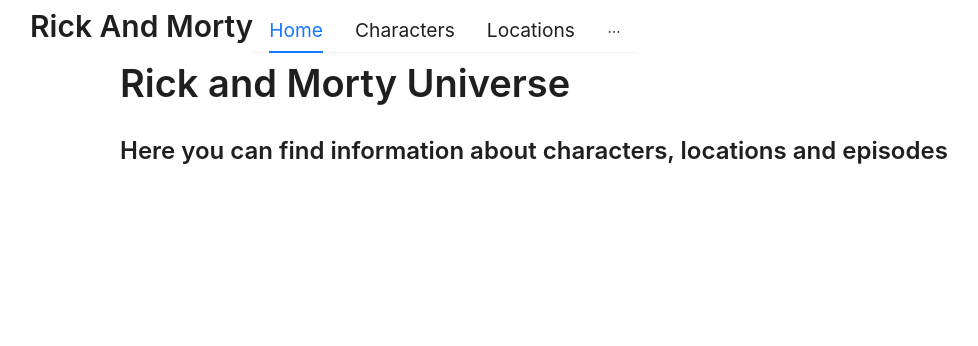
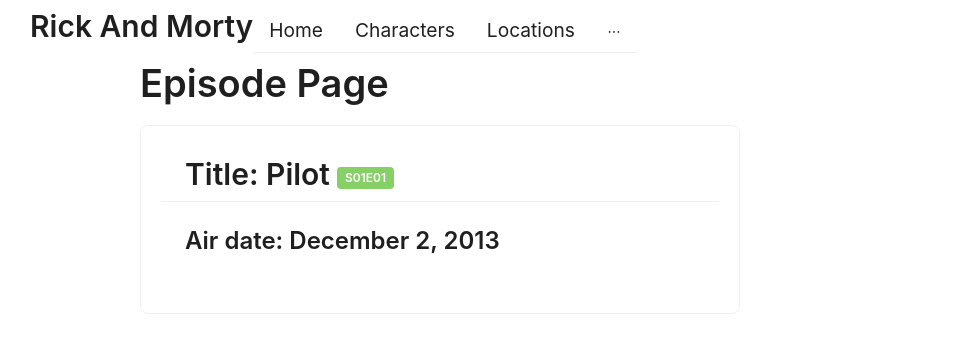
Before and after one commit to Calorific/ts-practice, a React app: page /episodes/1 in a window 1280 px wide. Before the commit this address led to /. Shown: the top 346 px of the page, without its empty margins (20-998 px from the left). Built offline with nearby package versions, Linux system fonts and the light colour scheme.

Commit message:
feat: список эпизодов их отдельные страницы

```diff
--- /dev/null
+++ b/src/pages/EpisodeDetailsPage/episodeDetailsPage.tsx
@@ -0,0 +1,42 @@
+import React, { FC, useEffect, useState } from 'react'
+import { useParams } from 'react-router-dom'
+import { Episode } from '../../shared/api/methods/types'
+import { HttpService } from '../../shared/api/methods/methods'
+import { Card, Tag, Typography } from 'antd'
+
+export const EpisodeDetailsPage: FC = () => {
+  const { id } = useParams()
+  const [episode, setEpisode] = useState<Episode | null>(null)
+
+  useEffect(() => {
+    (async () => {
+      if (!id) return
+      const data = await HttpService.fetchEpisodeById(id)
+      setEpisode(data)
+    })()
+  }, [])
+
+
+  if (!episode)
+    return  <Card style={{ width: 300, height: '100%' }} loading={true}>
+      <Card.Meta title={'loading title'} description={'loading description'} />
+    </Card>
+
+  const title = <div>
+    <Typography.Title level={2} style={{ wordWrap: 'break-word', wordBreak: 'break-word', marginBottom: 0, width: '100%', whiteSpace: 'pre-line', alignContent: 'baseline' }}>
+      <span style={{ display: 'flex', alignItems: 'center'}}>
+        Title: {episode.name}
+        <Tag style={{ marginLeft: 7, marginTop: 8 }} color='#87d068'>
+          {episode.episode}
+        </Tag>
+      </span>
+    </Typography.Title>
+  </div>
+
+  return <div style={{ margin: '0 20px'}}>
+    <Typography.Title>Episode Page</Typography.Title>
+    <Card style={{ maxWidth: '600px', padding: '20px' }} title={title}>
+      <Typography.Title level={3}>Air date: {episode.air_date}</Typography.Title>
+    </Card>
+  </div>
+}
--- /dev/null
+++ b/src/pages/EpisodesPage/episodesPage.tsx
@@ -0,0 +1,25 @@
+import { FC, useEffect, useState } from 'react'
+import { Typography } from 'antd'
+import { Episode } from '../../shared/api/methods/types'
+import { HttpService } from '../../shared/api/methods/methods'
+import { CardList } from '../../shared/ui/CardList/cardList'
+import { CardListItem } from '../../shared/ui/CardList/types'
+
+export const EpisodesPage: FC = () => {
+  const [characters, setCharacters] = useState<Episode[] | null>(null)
+  useEffect(() => {
+    (async () => {
+      const data = await HttpService.fetchEpisodes()
+      setCharacters(data)
+    })()
+  }, [])
+
+  const items: CardListItem[] | null = characters
+      ? characters.map(c => ({ name: c.name, description: c.episode, id: c.id.toString() }))
+      : null
+
+  return <div style={{ display: 'flex', justifyContent: 'center', flexDirection: 'column' }}>
+    <Typography.Title style={{ textAlign: 'center' }}>Episodes</Typography.Title>
+    <CardList items={items} />
+  </div>
+}
--- a/src/shared/api/methods/methods.ts
+++ b/src/shared/api/methods/methods.ts
@@ -16,22 +16,27 @@
 }
 
 const fetchEpisodes = async (): Promise<Episode[]> => {
-  await delay(500)
+  await delay(400)
   return Episodes
 }
 
+const fetchEpisodeById = async (id: string): Promise<Episode | null> => {
+  await delay(400)
+  return Episodes.find(c => c.id.toString() === id) || null
+}
+
 const fetchLocations = async (): Promise<Location[]> => {
-  await delay(500)
+  await delay(400)
   return Locations
 }
 
 const fetchLocationById = async (id: string): Promise<Location | null> => {
-  await delay(0)
+  await delay(400)
   return Locations.find(c => c.id.toString() === id) || null
 }
 
 export const HttpService = {
   fetchCharacters, fetchCharacterById,
   fetchEpisodes, fetchLocationById,
-  fetchLocations
+  fetchLocations, fetchEpisodeById
 }
--- a/src/widgets/NavigationMenu/navigationMenu.tsx
+++ b/src/widgets/NavigationMenu/navigationMenu.tsx
@@ -16,7 +16,7 @@
     key: '/locations',
   },
   {
-    label: <NavLink to=''>Episodes</NavLink>,
+    label: <NavLink to='episodes'>Episodes</NavLink>,
     key: '/episodes',
   }
 ]
```
Also changed, not shown: src/app/router/routes.tsx (+10 -0 lines).
